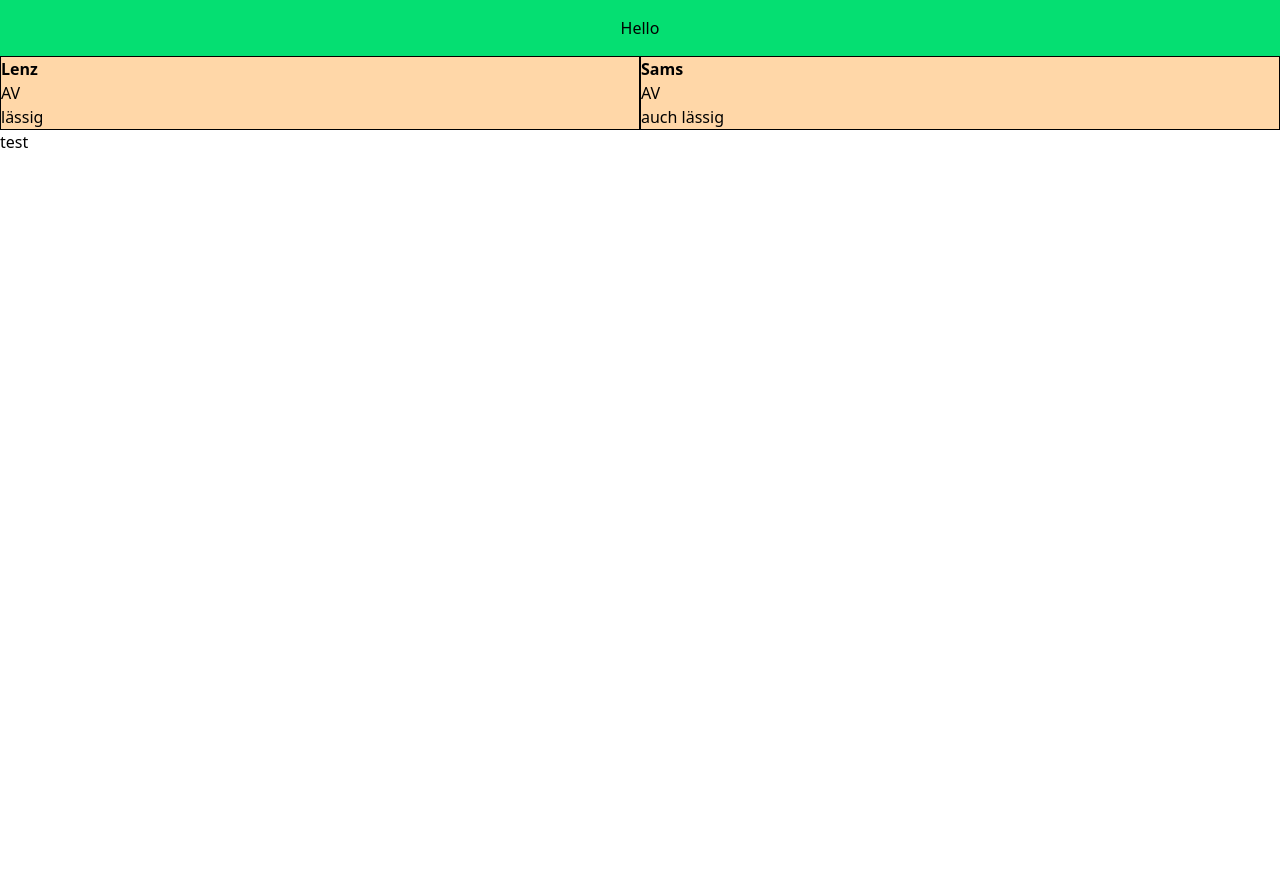
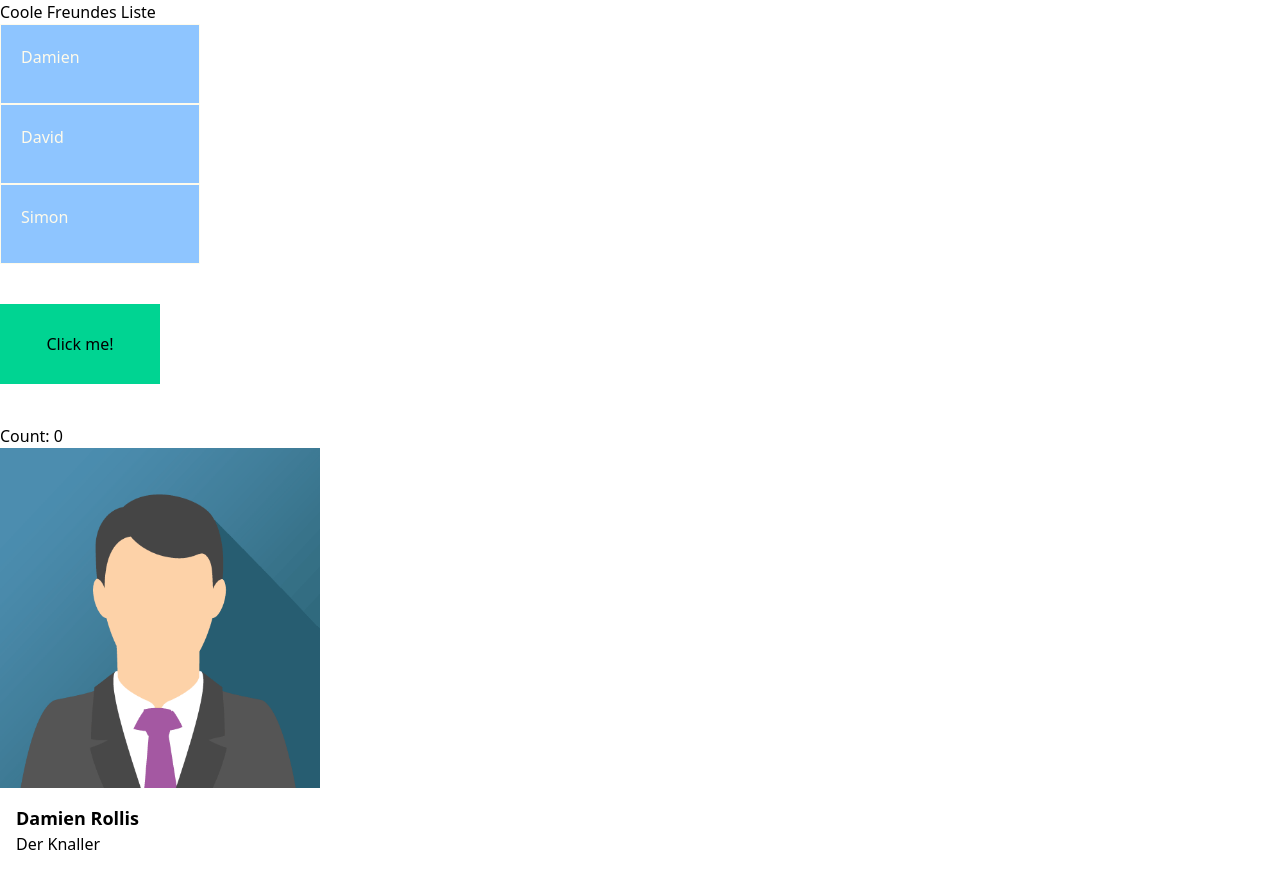
Before and after one commit to Dragan-Nikolic67/4cWI_WebDevelopment, a React (Vite) app in the folder REACT/Demo1/demo1/: page / in a window 1280 px wide. Before the commit the page ends 800 px from the top, so only its background shows below. Built offline with nearby package versions, Linux system fonts and the light colour scheme.

Commit message:
finished components

```diff
--- a/REACT/Demo1/demo1/src/App.jsx
+++ b/REACT/Demo1/demo1/src/App.jsx
@@ -2,19 +2,27 @@ import { useState } from 'react'
 import reactLogo from './assets/react.svg'
 import viteLogo from '/vite.svg'
 import './App.css'
-import Card from './components/Card'
+import List from './components/List'
+import Button from './components/Button'
+import Card from './components/card'
 
 function App() {
   const [count, setCount] = useState(0)
 
   return (
     <>
-      <h1 className="bg-green-400 p-4 text-center">Hello</h1>
-      <div className='flex'>
-      <Card name={"Lenz"} jobtitle={"AV"} description={"lässig"} />
-      <Card name={"Sams"} jobtitle={"AV"} description={"auch lässig"} />
+      <h1 className="">Coole Freundes Liste</h1>
+      <div className>
+      <List name={"Damien"}  />
+      <List name={"David"}/>
+      <List name={"Simon"} />
+      <Button name={"Click me!"} onClick={() => setCount(count + 1)}>  </Button>
+      <p> Count: {count}</p>
+      <Card image={"/./public/img_avatar.png"} name={"Damien Rollis"} jobtitle={"Der Knaller"}></Card>
+
       </div>
-      test
+
+
     </>
   )
 }
--- /dev/null
+++ b/REACT/Demo1/demo1/src/Components_02/App.jsx
@@ -0,0 +1,21 @@
+import { useState } from 'react'
+import reactLogo from './assets/react.svg'
+import viteLogo from '/vite.svg'
+import './App.css'
+import List from './components/List'
+
+function App() {
+  const [count, setCount] = useState(0)
+
+  return (
+    <>
+      <h1 className="">Coole Freundes Liste</h1>
+      <div className='flex'>
+      <List name={"Lenz"}  />
+      <List name={"Sams"} />
+      </div>
+    </>
+  )
+}
+
+export default App
--- /dev/null
+++ b/REACT/Demo1/demo1/src/components/Button.jsx
@@ -0,0 +1,9 @@
+import React from 'react'
+
+export default function Button({name, onClick}) {
+    return (
+        <button onClick={onClick} className='bg-emerald-400 w-40 h-20 my-10'>
+          <p>{name}</p>
+        </button>
+      );
+    }
--- a/REACT/Demo1/demo1/src/components/Card.jsx
+++ b/REACT/Demo1/demo1/src/components/Card.jsx
@@ -1,9 +1,15 @@
 import React from 'react'
 
-export default function Card({name, jobtitle, description}) {
-  return  <div className='bg-orange-200 border w-full'>
-    <p className='font-bold'>{name}</p>
-    <p>{jobtitle}</p>
-    <p>{description}</p>
-  </div>
+export default function Card({name, jobtitle, image}) {
+  return (
+    <div className="max-w-xs">
+      <div>
+        <img src={image} className="w-200 h-85" />
+      </div>
+      <div className="p-4 text-start">
+        <p className="text-lg font-bold">{name}</p>
+        <p>{jobtitle}</p>
+      </div>
+    </div>
+  );
 }
--- /dev/null
+++ b/REACT/Demo1/demo1/src/components/List.jsx
@@ -0,0 +1,9 @@
+import React from 'react'
+
+export default function List({name}) {
+    return (
+        <div className="bg-blue-300 border w-50 h-20 px-5 py-5 hover:bg-indigo-500 text-amber-50">
+          <p>{name}</p>
+        </div>
+      );
+    }
```
Also changed, not shown: REACT/Demo1/demo1/public/img_avatar.png (added).
